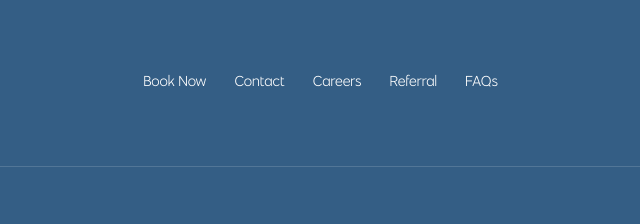
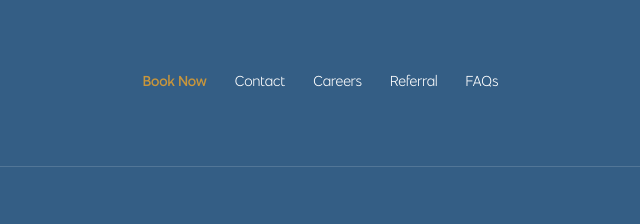
Before and after one commit to meridianosteopathy/meridian-osteopathy-website, an Eleventy site: page src/index.njk in a window 1280 px wide. Shown: the part 4136-4360 px from the top of the page, 358-998 px from the left. Built offline with nearby package versions, Linux system fonts and the light colour scheme; Eleventy itself is replaced by a stand-in of ours; files that its build step writes are made by us from their sources; a web font is replaced by a local one.

Commit message:
Update footer.njk

```diff
--- a/src/_includes/footer.njk
+++ b/src/_includes/footer.njk
@@ -12,7 +12,7 @@
       </div>
 
       <nav class="footer-nav">
-        <a href="/book/">Book Now</a>
+        <a href="/book/" class="footer-book-link">Book Now</a>
 
         <a href="/contact/">Contact</a>
         <a href="/careers/">Careers</a>
```
